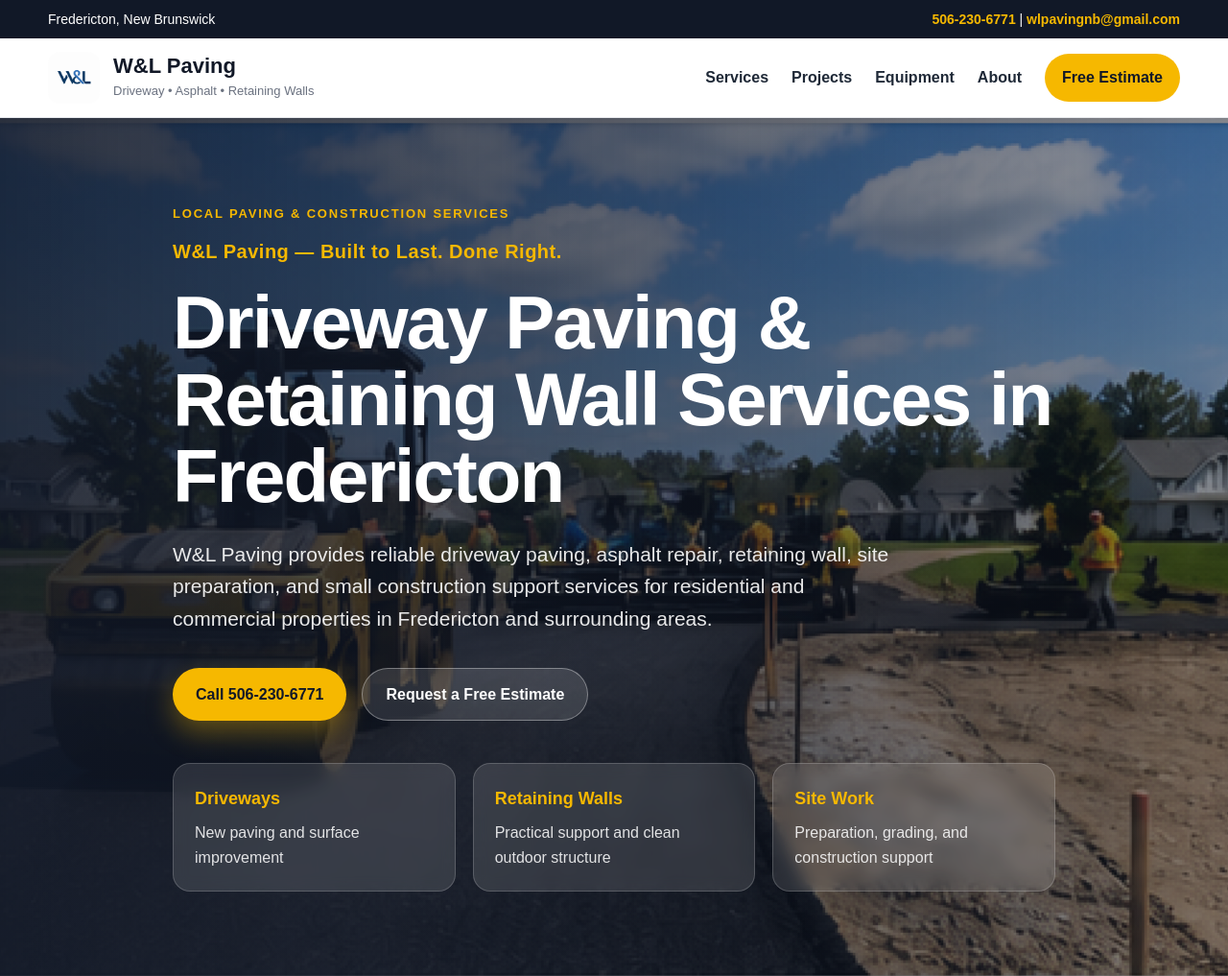
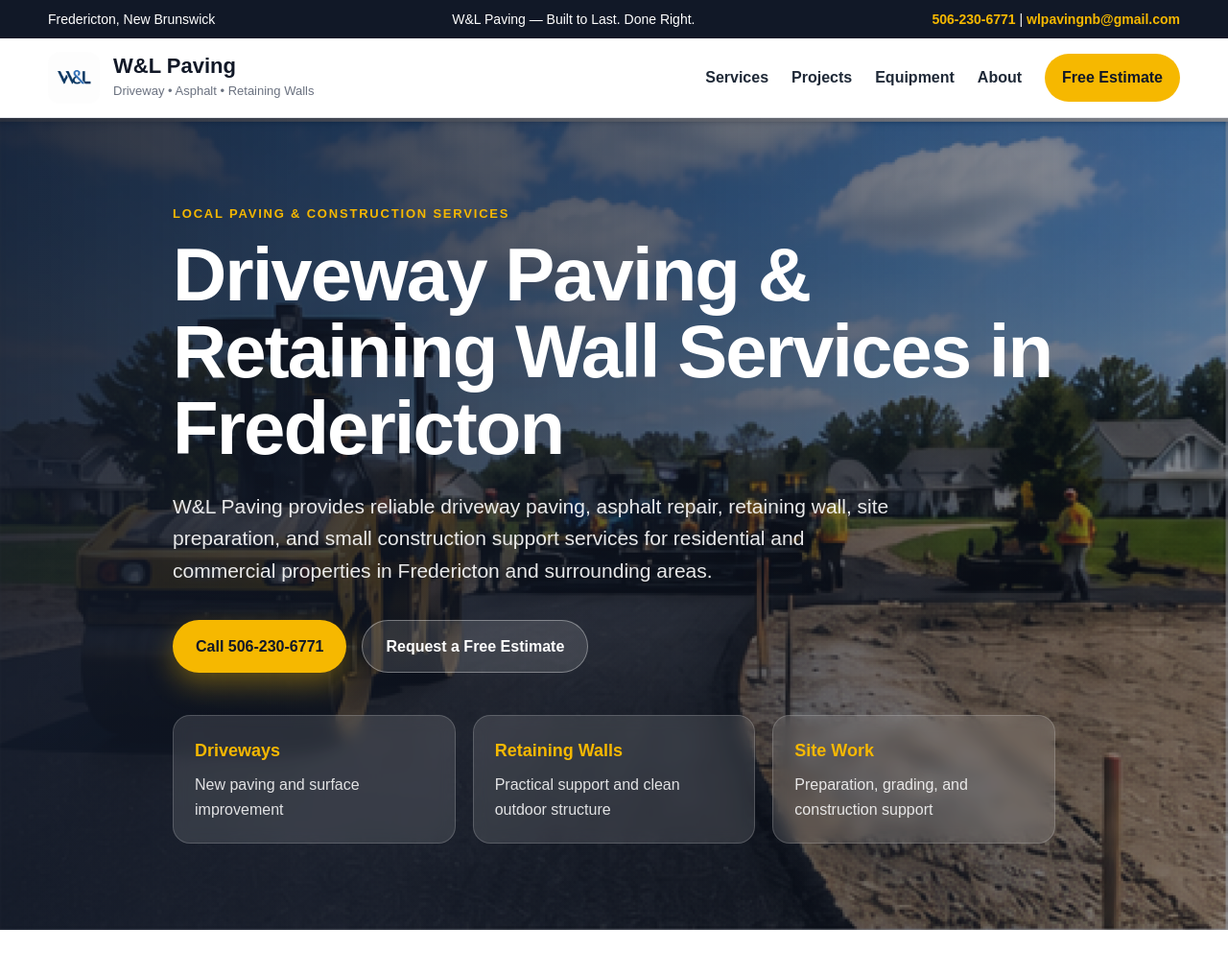
Before and after one commit to WeiCANADA/wlpaving, a plain HTML site: page index.html in a window 1280 px wide. Shown: the top 1017 px of the page at 96% size. Drawn offline with Linux system fonts and the light colour scheme; files whose address does not match are found by name.

Commit message:
Enhance top bar with slogan and layout adjustments
Updated the top bar to include a slogan and improved layout.

```diff
--- a/index.html
+++ b/index.html
@@ -18,6 +18,9 @@
 <div class="top-bar">
   <div class="container top-bar-content">
     <span>Fredericton, New Brunswick</span>
+
+    <span class="top-slogan">W&L Paving — Built to Last. Done Right.</span>
+
     <span>
       <a href="tel:5062306771">506-230-6771</a> |
       <a href="mailto:wlpavingnb@gmail.com">wlpavingnb@gmail.com</a>
@@ -52,7 +55,6 @@
 
     <div class="container hero-content">
       <p class="eyebrow">Local Paving & Construction Services</p>
-      <p class="tagline">W&L Paving — Built to Last. Done Right.</p>
 
       <h1>Driveway Paving & Retaining Wall Services in Fredericton</h1>
 
```
Lines whose indentation alone changed are shown as unchanged.
